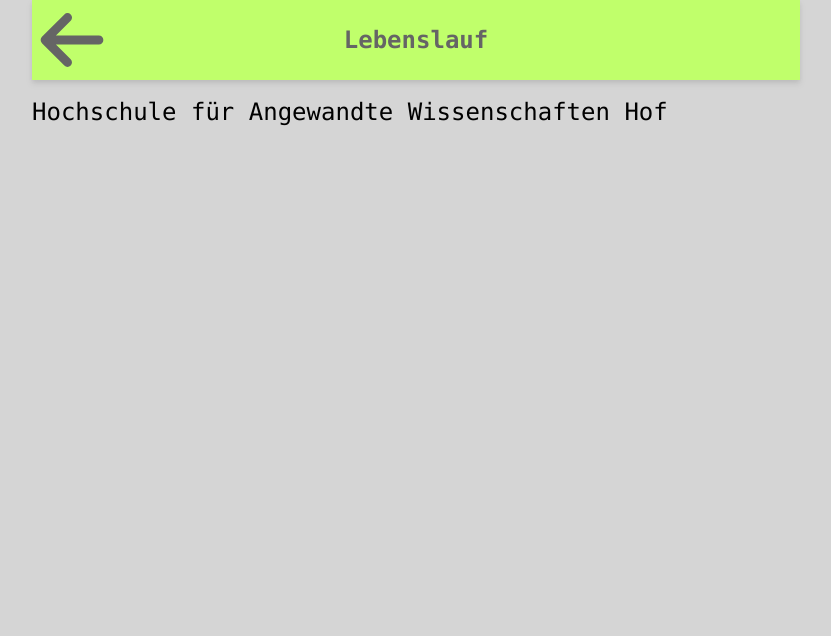
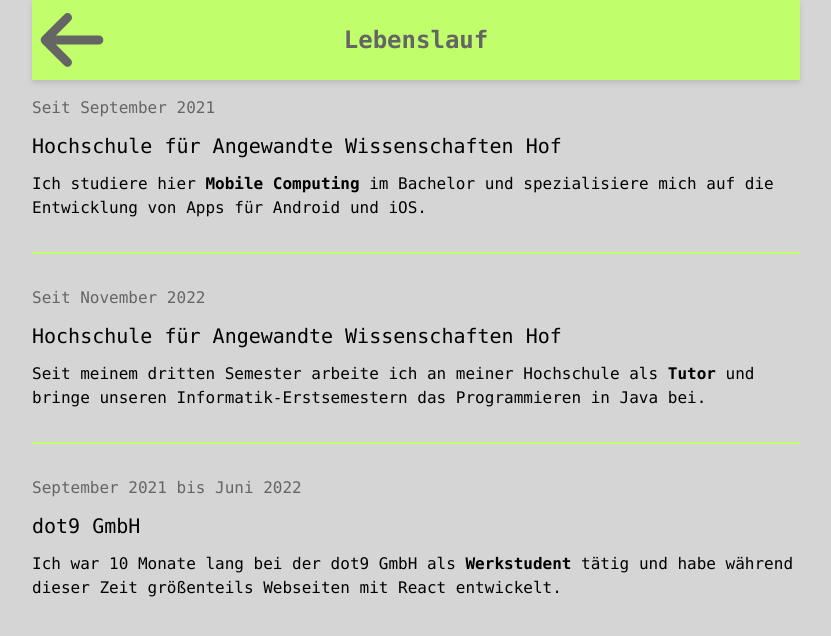
Before and after one commit to tim-w97/MyProfilePage, a React (Create React App) app: page /lebenslauf in a window 1280 px wide. Shown: the top 636 px of the page, without its empty margins (224-1055 px from the left). Built offline with nearby package versions, Linux system fonts and the light colour scheme.

Commit message:
added some entries to the cv page

```diff
--- a/src/pages/CVPage.js
+++ b/src/pages/CVPage.js
@@ -6,8 +6,36 @@ function CVPage() {
     <div className="font-mono md:mx-20">
       <div className="max-w-screen-md m-auto">
         <div className="mx-5 md:mx-0">
-          <p className="text-2xl mt-24">
+          <p className="mt-24 text-tim-gray">Seit September 2021</p>
+          <p className="text-xl my-3">
             Hochschule für Angewandte Wissenschaften Hof
+          </p>
+          <p>
+            Ich studiere hier{" "}
+            <span className="font-bold">Mobile Computing</span> im Bachelor und
+            spezialisiere mich auf die Entwicklung von Apps für Android und iOS.
+          </p>
+
+          <div className="bg-tim-green h-0.5 my-8"></div>
+
+          <p className="text-tim-gray">Seit November 2022</p>
+          <p className="text-xl my-3">
+            Hochschule für Angewandte Wissenschaften Hof
+          </p>
+          <p>
+            Seit meinem dritten Semester arbeite ich an meiner Hochschule als{" "}
+            <span className="font-bold">Tutor</span> und bringe unseren
+            Informatik-Erstsemestern das Programmieren in Java bei.
+          </p>
+
+          <div className="bg-tim-green h-0.5 my-8"></div>
+
+          <p className="text-tim-gray">September 2021 bis Juni 2022</p>
+          <p className="text-xl my-3">dot9 GmbH</p>
+          <p>
+            Ich war 10 Monate lang bei der dot9 GmbH als{" "}
+            <span className="font-bold">Werkstudent</span> tätig und habe
+            während dieser Zeit größenteils Webseiten mit React entwickelt.
           </p>
         </div>
       </div>
```
